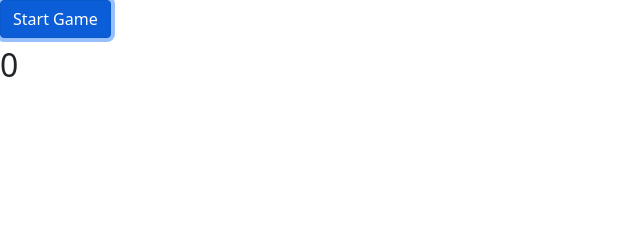
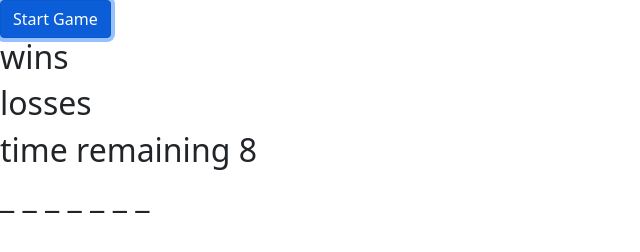
Before and after one commit to Ginger421/wordGuess, a plain HTML site: page index.html in a window 1280 px wide. Both pictures are taken after a click on the button "Start Game". Shown: the whole page, without its empty margins (0-640 px from the left). Drawn offline with nearby package versions, Linux system fonts and the light colour scheme.

Commit message:
addedd style, win/losses labled, spaces to word

```diff
--- a/assets/script.js
+++ b/assets/script.js
@@ -11,10 +11,13 @@ var randomWord = '';
 var randomWordBankIndex = Math.floor(Math.random() * wordBank.length);
 var isGameWon = false;
 
+//this fnct generates a random word
 function pickAWord() {
   randomWord = wordBank[randomWordBankIndex];
+  console.log(randomWord)
 }
 
+//console.log(word length)
 function startGame() {
   pickAWord();
   renderBlanks();
@@ -26,7 +29,7 @@ function startTimer() {
   var timer = setInterval(function () {
     console.log(seconds);
     seconds--;
-    timerEl.textContent = seconds;
+    timerEl.textContent = `time remaining ${seconds}`;
     if (isGameWon && seconds > 0) {
       winGame();
       clearInterval(timer);
@@ -39,25 +42,26 @@ function startTimer() {
 
 function winGame() {
   wins++;
-  winCount.textContent = wins;
+  winCount.textContent = `wins ${wins}`;
 }
 
 function loseGame() {
   losses++;
-  lossCount.textContent = losses;
+  lossCount.textContent = `losses ${losses}`;
 }
 
 function renderBlanks() {
   var wordLength = randomWord.length;
   var wordBlanks = '';
   for (let i = 0; i < wordLength; i++) {
-    wordBlanks += '_';
+    wordBlanks += '_ ';
   }
   wordToGuess.textContent = wordBlanks;
 }
 
 function checkGuessedLetter(event) {
   if (randomWord.includes(event.key)) {
+
   }
 }
 
--- /dev/null
+++ b/assets/style.css
@@ -0,0 +1,3 @@
+body {
+    justify-content: center;
+}
--- a/index.html
+++ b/index.html
@@ -6,7 +6,7 @@
     <meta name="viewport" content="width=device-width, initial-scale=1.0" />
     <link
       href="https://cdn.jsdelivr.net/npm/bootstrap@5.0.2/dist/css/bootstrap.min.css"
-      rel="stylesheet"
+      rel="stylesheet" href="/assets/style.css"
       integrity="sha384-EVSTQN3/azprG1Anm3QDgpJLIm9Nao0Yz1ztcQTwFspd3yD65VohhpuuCOmLASjC"
       crossorigin="anonymous"
     />
@@ -15,11 +15,11 @@
   <body>
     <button class="btn btn-primary" id="start-button">Start Game</button>
     <div>
-      <h2 class="win-count"></h2>
-      <h2 class="loss-count"></h2>
+      <h2 class="win-count">wins</h2>
+      <h2 class="loss-count">losses</h2>
       <h2 id="timer">0</h2>
       <h2 id="word-to-guess"></h2>
     </div>
-    <script src="script.js"></script>
+    <script src="assets/script.js"></script>
   </body>
 </html>
```
Also changed, not shown: 1 other file.
